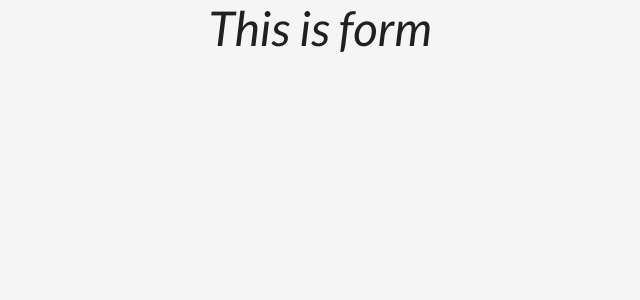
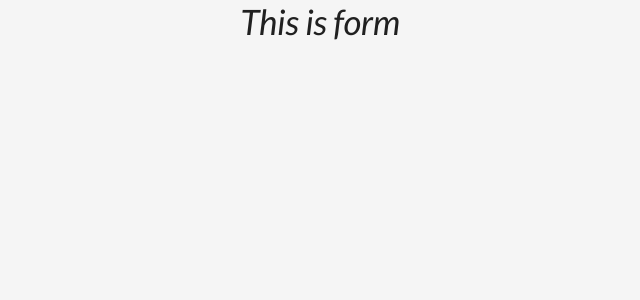
Before and after one commit to Shakib448/wordcount-avivson, a React (Create React App) app: page / in a window 1280 px wide. Shown: the top 300 px of the page, without its empty margins (320-960 px from the left). Built offline with nearby package versions, Linux system fonts and the light colour scheme.

Commit message:
WIP on Theme

```diff
--- a/package.json
+++ b/package.json
@@ -14,6 +14,7 @@
     "react-hook-form": "^6.15.4",
     "react-redux": "^7.2.2",
     "react-scripts": "4.0.3",
+    "react-textarea-count": "^1.0.3",
     "redux": "^4.0.5",
     "sass": "^1.32.8",
     "web-vitals": "^1.0.1"
--- a/public/index.html
+++ b/public/index.html
@@ -14,20 +14,9 @@
     <link href="https://fonts.googleapis.com/css2?family=Lato:ital@1&display=swap" rel="stylesheet">
     <link rel="manifest" href="%PUBLIC_URL%/manifest.json" />
 
-    <title>React App</title>
+    <title>Wordcount Avivsion</title>
   </head>
   <body>
-    <noscript>You need to enable JavaScript to run this app.</noscript>
     <div id="root"></div>
-    <!--
-      This HTML file is a template.
-      If you open it directly in the browser, you will see an empty page.
-
-      You can add webfonts, meta tags, or analytics to this file.
-      The build step will place the bundled scripts into the <body> tag.
-
-      To begin the development, run `npm start` or `yarn start`.
-      To create a production bundle, use `npm run build` or `yarn build`.
-    -->
   </body>
 </html>
--- a/src/components/Form/Form.js
+++ b/src/components/Form/Form.js
@@ -6,7 +6,7 @@ const Form = () => {
     <Box>
       <Grid container justify="center">
         <Grid item>
-          <Typography align="center" variant="h3">
+          <Typography align="center" variant="h2">
             This is form
           </Typography>
         </Grid>
```
Also changed, not shown: 1 other file (tests, documents, lock files or other folders).
